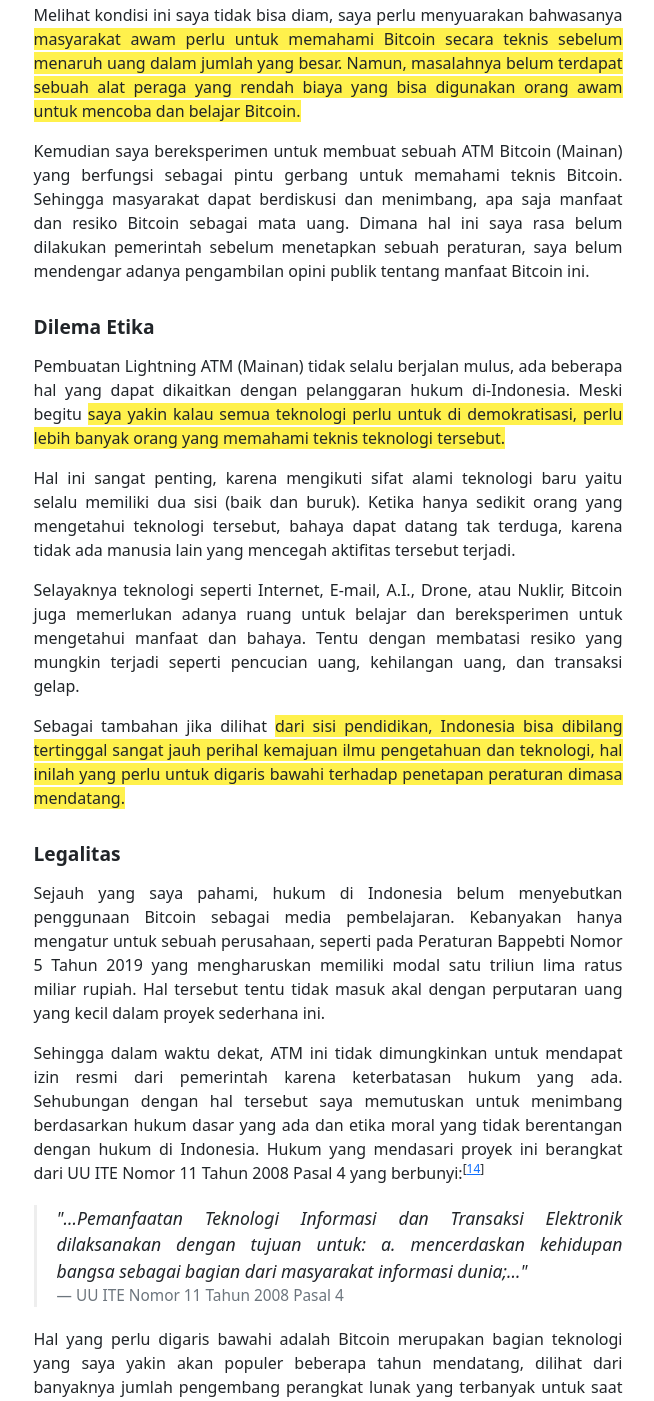
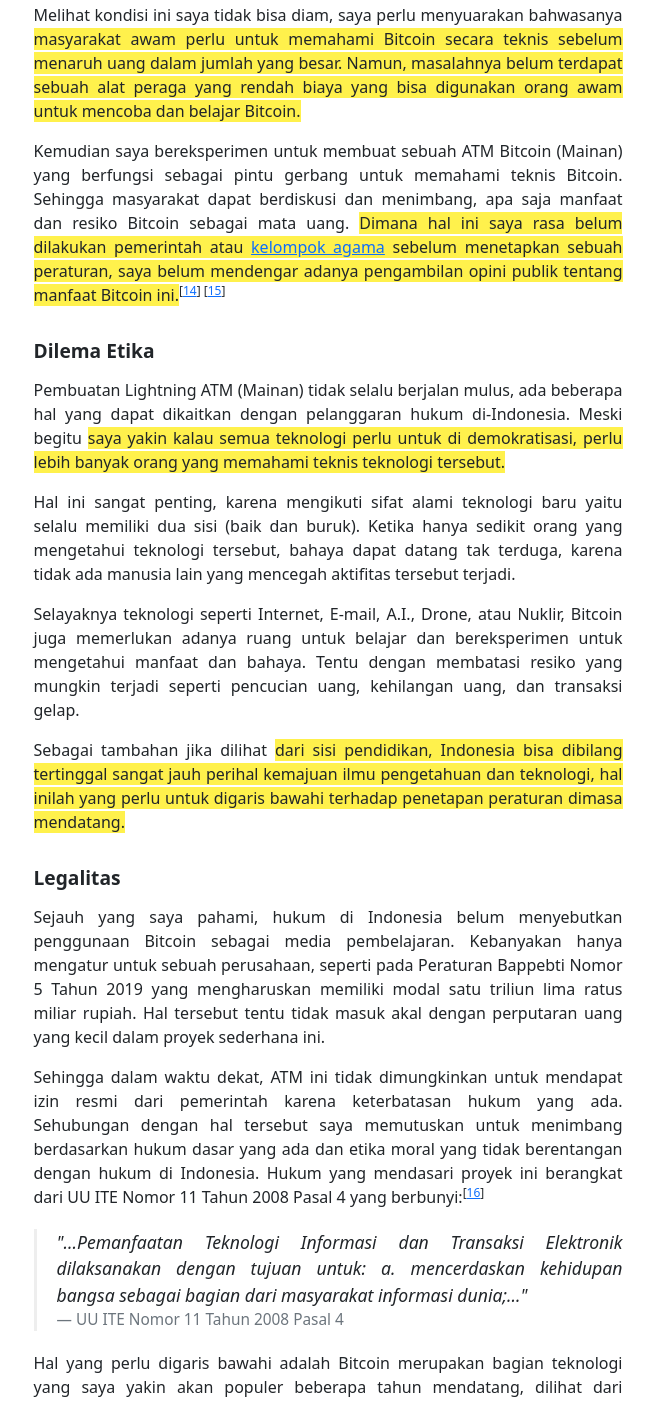
Before and after one commit to roaringstars/lightning-atm-mainan-ui, a Gatsby site: page /legalitas in a window 1280 px wide. Shown: the part 2995-4396 px from the top of the page, without its empty margins (312-966 px from the left). Built offline with nearby package versions, Linux system fonts and the light colour scheme; Gatsby itself is replaced by a stand-in of ours; what javascript-time-ago would draw is missing.

Commit message:
Fix some typo

```diff
--- a/src/pages/legalitas.tsx
+++ b/src/pages/legalitas.tsx
@@ -176,7 +176,11 @@
                             </p>
 
                             <p className="text-justify">
-                                Kemudian saya bereksperimen untuk membuat sebuah ATM Bitcoin (Mainan) yang berfungsi sebagai pintu gerbang untuk memahami teknis Bitcoin. Sehingga masyarakat dapat berdiskusi dan menimbang, apa saja manfaat dan resiko Bitcoin sebagai mata uang. Dimana hal ini saya rasa belum dilakukan pemerintah sebelum menetapkan sebuah peraturan, saya belum mendengar adanya pengambilan opini publik tentang manfaat Bitcoin ini.
+                                Kemudian saya bereksperimen untuk membuat sebuah ATM Bitcoin (Mainan) yang berfungsi sebagai pintu gerbang untuk memahami teknis Bitcoin. Sehingga masyarakat dapat berdiskusi dan menimbang, apa saja manfaat dan resiko Bitcoin sebagai mata uang.  <span className="highlight">Dimana hal ini saya rasa belum dilakukan pemerintah atau <a href="https://tekno.kompas.com/read/2021/11/12/08032907/mui-tetapkan-kripto-haram-jadi-mata-uang-untuk-jual-beli?page=all" target="_blank">kelompok agama</a> sebelum menetapkan sebuah peraturan, saya belum mendengar adanya pengambilan opini publik tentang manfaat Bitcoin ini.</span>
+                                <sup>
+                                    [<a href="https://www.epa.gov/international-cooperation/public-participation-guide-introduction-public-participation" target="_blank">14</a>] [<a href="https://www.scitepress.org/Papers/2018/100525/100525.pdf" target="_blank">15</a>]
+                                </sup>
+
                             </p>
 
 
@@ -203,7 +207,7 @@
                                 Sehingga dalam waktu dekat, ATM ini tidak dimungkinkan untuk mendapat izin resmi dari pemerintah karena keterbatasan hukum yang ada. Sehubungan dengan hal tersebut saya memutuskan untuk menimbang berdasarkan hukum dasar yang ada dan etika moral yang tidak berentangan dengan hukum di Indonesia. Hukum yang mendasari proyek ini berangkat dari UU ITE Nomor 11 Tahun 2008 Pasal 4 yang berbunyi:
 
                                 <sup>
-                                    [<a href="https://www.dpr.go.id/doksetjen/dokumen/-Regulasi-UU.-No.-11-Tahun-2008-Tentang-Informasi-dan-Transaksi-Elektronik-1552380483.pdf" target="_blank">14</a>]
+                                    [<a href="https://www.dpr.go.id/doksetjen/dokumen/-Regulasi-UU.-No.-11-Tahun-2008-Tentang-Informasi-dan-Transaksi-Elektronik-1552380483.pdf" target="_blank">16</a>]
                                 </sup>
 
                                 <blockquote className="blockquote">
```
